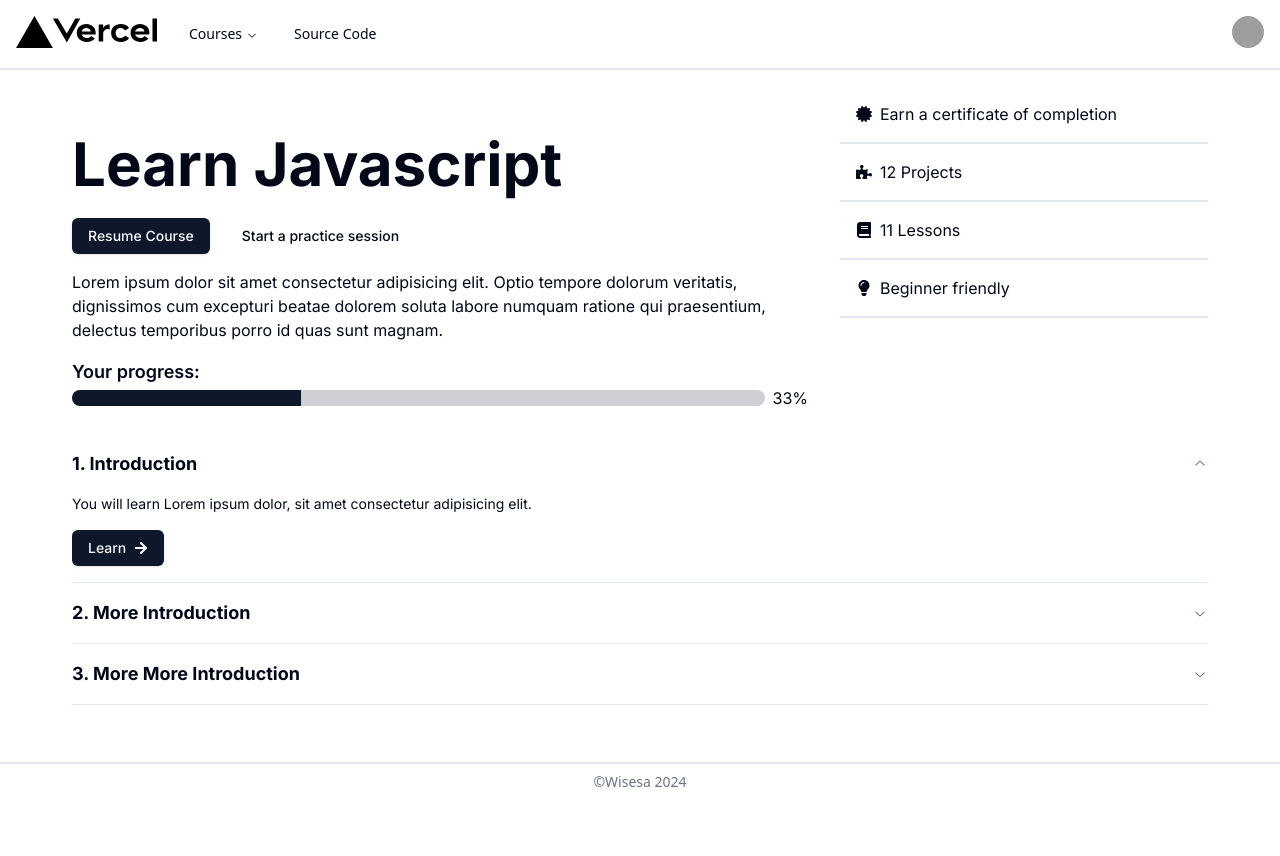
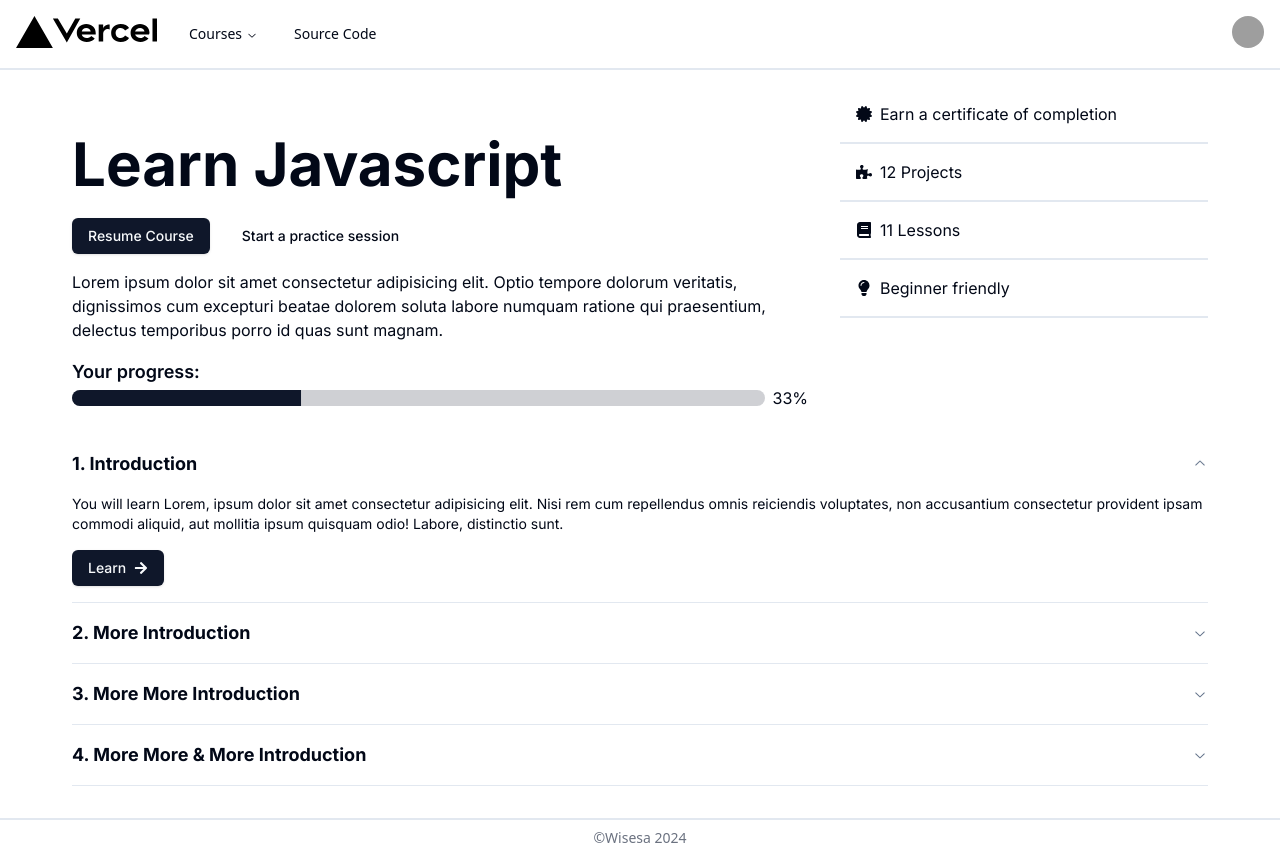
Before and after one commit to kelilipan/w-academy, a Next.js app: page /course/javascript in a window 1280 px wide. Both pictures are taken after a click on the button "1. Introduction". Before the commit the page ends 800 px from the top, so only its background shows below. Built offline with nearby package versions, Linux system fonts and the light colour scheme; grey boxes are pictures that could not be loaded.

Commit message:
feat: sticky navbar

```diff
--- a/src/components/Navbar/index.tsx
+++ b/src/components/Navbar/index.tsx
@@ -18,7 +18,7 @@ import { Button } from "../ui/button";
 
 const Navbar = () => {
   return (
-    <nav className="flex justify-between p-4 border-b-2">
+    <nav className="flex justify-between p-4 border-b-2 sticky top-0 bg-white">
       <div className="flex gap-4">
         <Link href="/">
           <Image
--- a/src/modules/CouseDetail/components/Syllabus.tsx
+++ b/src/modules/CouseDetail/components/Syllabus.tsx
@@ -19,8 +19,10 @@ const Syllabus = () => {
           </AccordionTrigger>
           <AccordionContent>
             <p>
-              You will learn Lorem ipsum dolor, sit amet consectetur adipisicing
-              elit.
+              You will learn Lorem, ipsum dolor sit amet consectetur adipisicing
+              elit. Nisi rem cum repellendus omnis reiciendis voluptates, non
+              accusantium consectetur provident ipsam commodi aliquid, aut
+              mollitia ipsum quisquam odio! Labore, distinctio sunt.
             </p>
             <Button className="mt-4" asChild>
               <Link href="/course/javascript/exercise/hello-world">
@@ -35,8 +37,10 @@ const Syllabus = () => {
           </AccordionTrigger>
           <AccordionContent>
             <p>
-              You will learn Lorem ipsum dolor, sit amet consectetur adipisicing
-              elit.
+              You will learn Lorem, ipsum dolor sit amet consectetur adipisicing
+              elit. Nisi rem cum repellendus omnis reiciendis voluptates, non
+              accusantium consectetur provident ipsam commodi aliquid, aut
+              mollitia ipsum quisquam odio! Labore, distinctio sunt.
             </p>
             <Button className="mt-4" asChild>
               <Link href="/course/javascript/exercise/hello-world">
@@ -51,8 +55,28 @@ const Syllabus = () => {
           </AccordionTrigger>
           <AccordionContent>
             <p>
-              You will learn Lorem ipsum dolor, sit amet consectetur adipisicing
-              elit.
+              You will learn Lorem, ipsum dolor sit amet consectetur adipisicing
+              elit. Nisi rem cum repellendus omnis reiciendis voluptates, non
+              accusantium consectetur provident ipsam commodi aliquid, aut
+              mollitia ipsum quisquam odio! Labore, distinctio sunt.
+            </p>
+            <Button className="mt-4" asChild>
+              <Link href="/course/javascript/exercise/hello-world">
+                Learn <FaArrowRight className="ml-2" />
+              </Link>
+            </Button>
+          </AccordionContent>
+        </AccordionItem>
+        <AccordionItem value="item-4">
+          <AccordionTrigger className="font-bold text-lg">
+            4. More More & More Introduction
+          </AccordionTrigger>
+          <AccordionContent>
+            <p>
+              You will learn Lorem, ipsum dolor sit amet consectetur adipisicing
+              elit. Nisi rem cum repellendus omnis reiciendis voluptates, non
+              accusantium consectetur provident ipsam commodi aliquid, aut
+              mollitia ipsum quisquam odio! Labore, distinctio sunt.
             </p>
             <Button className="mt-4" asChild>
               <Link href="/course/javascript/exercise/hello-world">
```
